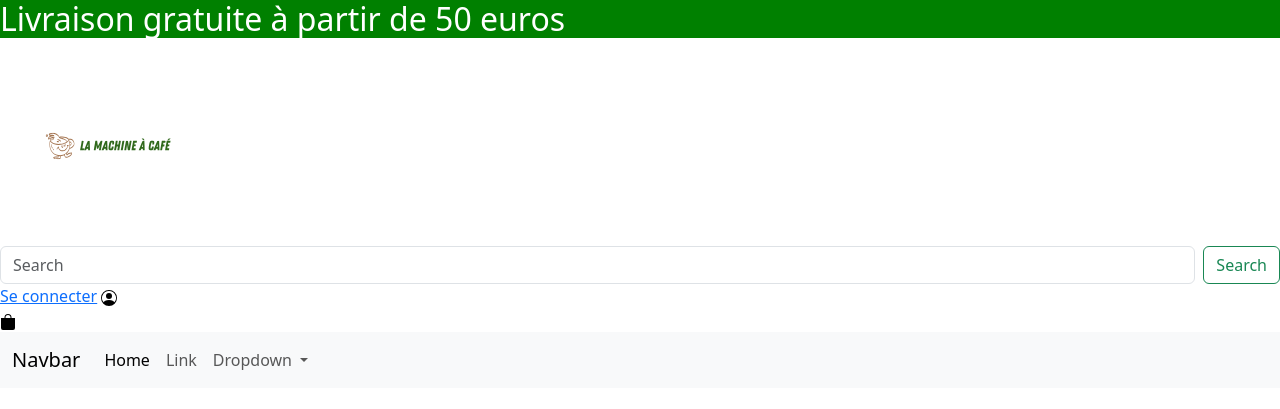
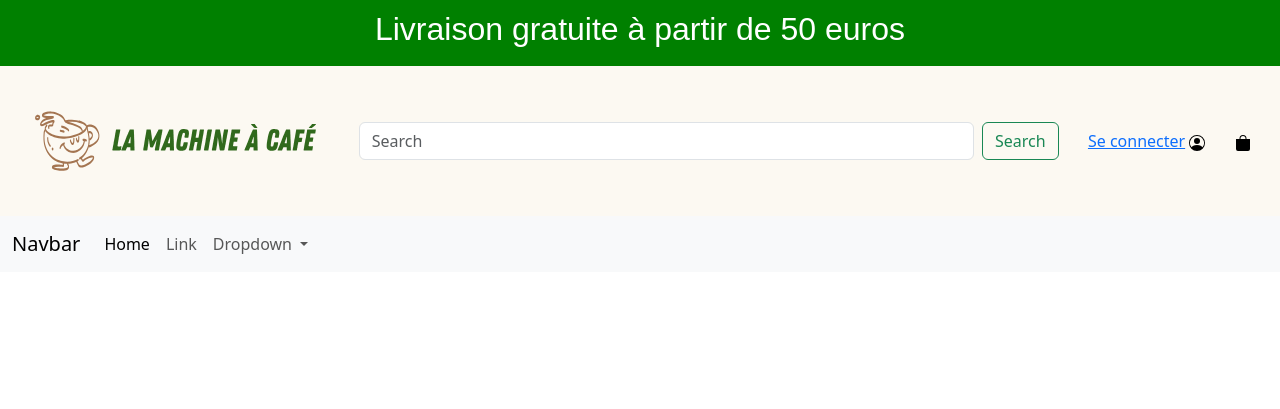
Before and after one commit to Indiahm/lamachineacafe, a PHP site: template src/views/layouts/public/header.php in a window 1280 px wide. Shown: the top 409 px of the page. Run offline with PHP 8.4, Linux system fonts and the light colour scheme; the template is opened without the code that fills it, so the values that code supplies are empty.

Commit message:
header v1

```diff
--- a/public/css/style.css
+++ b/public/css/style.css
@@ -11,5 +11,32 @@ img {
 .bandeau {
     background-color: #008000;
     color: #ffffff;
+    font-family: Arial, sans-serif;
+	font-size: 10px;
+	display: flex;
+    justify-content: center;
+    align-items: center;
+	padding-top: 10px;
+	padding-bottom: 10px;
+
 
 }
+
+
+.logo-bar {
+	display: flex;
+	justify-content: space-evenly;
+	align-items: center;
+	margin: 0;
+    padding: 0;
+  }
+
+
+  .d-flex {
+	width: 700px;
+  }
+
+
+.menu{
+	background-color: #fcf9f2;
+}
--- a/src/views/layouts/public/header.php
+++ b/src/views/layouts/public/header.php
@@ -23,8 +23,11 @@
             </div>
         </div>
 
-        <div class="logo bar">
-            <div><img src="/lamachineacafe/public/images/La machine.svg" width="200" height="200" class="d-inline-block align-top" alt="logo">
+
+        <div class="menu">
+            <div class="logo-bar">
+                <div><img src="/lamachineacafe/public/images/logo3.svg" width="300" height="200"
+                        class="d-inline-block align-top" alt="logo">
                 </div>
 
                 <div>
@@ -41,6 +44,7 @@
 
                 <div class="panier">
                     <img src="/lamachineacafe/public/images/bag-fill.svg" alt="panier">
+                </div>
             </div>
         </div>
 
```
Also changed, not shown: public/images/logo2.svg (added), public/images/logo3.svg (added). Lines whose indentation alone changed are shown as unchanged.
